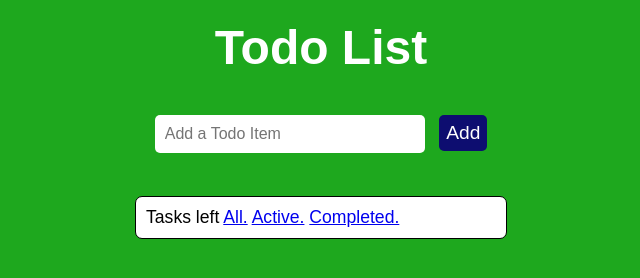
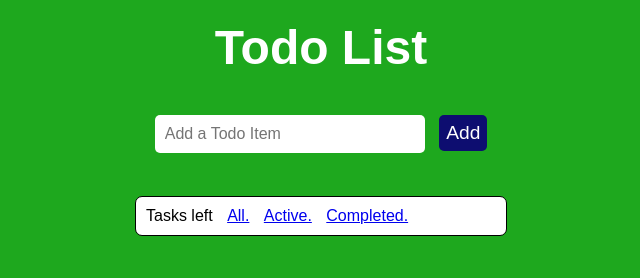
Before and after one commit to Rick-243/WDD-330, a plain HTML site: page todo/index.html in a window 1280 px wide. Shown: the whole page, without its empty margins (319-959 px from the left). Drawn offline with Linux system fonts and the light colour scheme.

Commit message:
added padding to the links

```diff
--- a/todo/styles.css
+++ b/todo/styles.css
@@ -116,7 +116,19 @@
     border-radius: 7px;
     margin-top: 3px;
     padding: 10px;
-    font-size: 1.1rem;
+    font-size: 1rem;
+  }
+  .all {
+    padding-left: 10px;
+    padding-right: 5px;
+  }
+
+  .active {
+    padding: 5px;
+  }
+
+  .complete {
+    padding: 5px;
   }
 
   /* applied when the todo item is checked */
```
